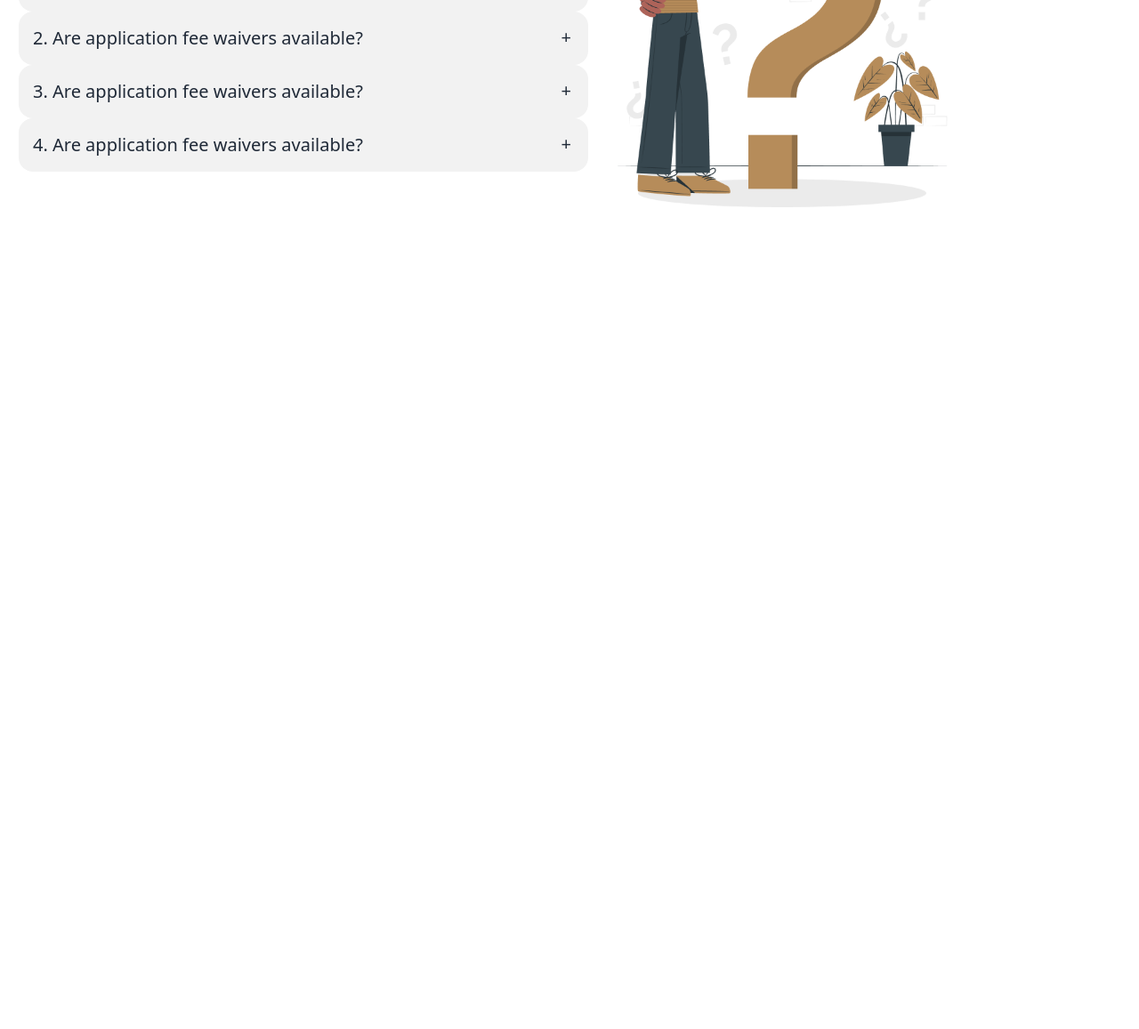
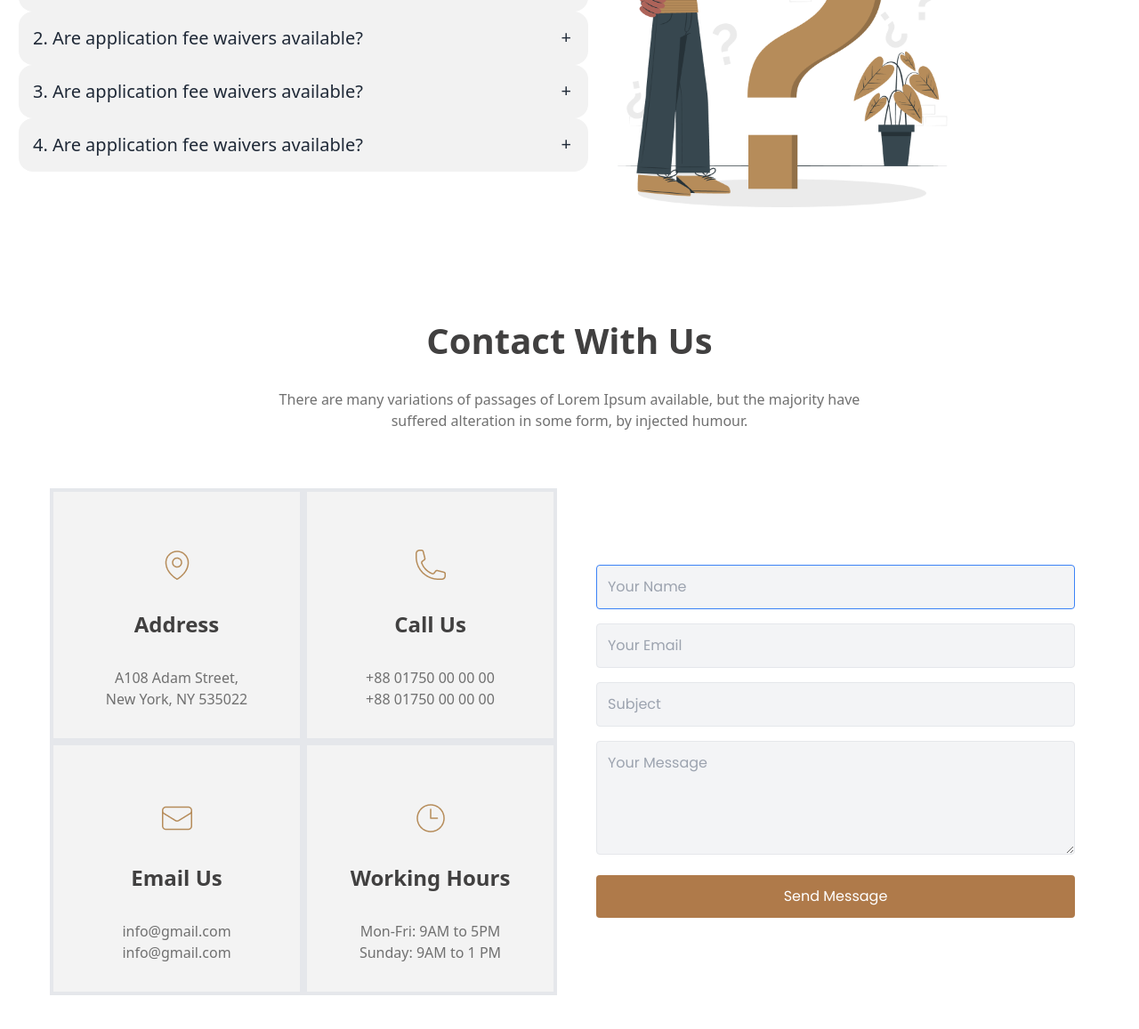
Before and after one commit to depressedKarimul/legal-solution-web, a plain HTML site: page index.html in a window 1280 px wide. Shown: the part 3110-4267 px from the top of the page at 89% size. Before the commit the page ends 3343 px from the top, so only its background shows below. Drawn offline with nearby package versions, Linux system fonts and the light colour scheme.

Commit message:
Contact With Us Section Added

```diff
--- a/index.html
+++ b/index.html
@@ -448,7 +448,7 @@
         </p>
       </div>
 
-      <!-- flex marmu -->
+
 
       <div class="flex flex-col lg:flex-row justify-center items-center gap-7">
 
@@ -495,6 +495,165 @@
     </section>
 
 
+    <!-- Contact With Us Section -->
+
+    <section class="mt-[120px] mb-16">
+      <div>
+        <h2 class="text-center font-extrabold text-[40px] text-main-title-color">Contact With Us</h2>
+
+        <p class="text-main-text-color text-base font-normal text-center mt-6 mb-16">
+          There are many variations of passages of Lorem Ipsum available, but the majority have <br> suffered alteration in some form, by injected humour.
+        </p>
+      </div>
+
+
+      <!--  Contact With Us cards-->
+
+<div class="flex flex-col lg:flex-row justify-center items-center gap-7">
+<div>
+  <div>
+    <div class="flex flex-col lg:flex-row">
+      <!-- card-1 -->
+      <div>
+        <div class="card bg-[#F3F3F3] w-[285px] h-[285px] rounded-none border-4">
+          <figure class="pt-16">
+            <img
+              src="images/location.png"
+              alt="Shoes"
+              class="h-10 w-10" />
+          </figure>
+          <div class="card-body items-center text-center">
+            <h2 class="card-title text-font-EB-Garamond text-[#414040] text-2xl font-extrabold">Address</h2>
+            <p class="text-main-text-color text-base font-normal text-center mt-6">
+              A108 Adam Street, <br />
+              New York, NY 535022
+            </p>
+          </div>
+        </div>
+      </div>
+
+      <!-- card-2 -->
+      <div>
+        <div class="card bg-[#F3F3F3] w-[285px] h-[285px] rounded-none border-4">
+          <figure class="pt-16">
+            <img
+              src="images/call.png"
+              alt="Shoes"
+              class="h-10 w-10" />
+          </figure>
+          <div class="card-body items-center text-center">
+            <h2 class="card-title text-font-EB-Garamond text-[#414040] text-2xl font-extrabold">Call Us</h2>
+            <p class="text-main-text-color text-base font-normal text-center mt-6">
+              +88 01750 00 00 00
+              <br>
+              +88 01750 00 00 00
+            </p>
+          </div>
+        </div>
+      </div>
+    </div>
+
+  </div>
+
+
+  <div>
+    <div class="flex flex-col lg:flex-row">
+      <!-- card-1 -->
+      <div>
+        <div class="card bg-[#F3F3F3] w-[285px] h-[285px] rounded-none border-4">
+          <figure class="pt-16">
+            <img
+              src="images/email.png"
+              alt="Shoes"
+              class="h-10 w-10" />
+          </figure>
+          <div class="card-body items-center text-center">
+            <h2 class="card-title text-font-EB-Garamond text-[#414040] text-2xl font-extrabold">Email Us</h2>
+            <p class="text-main-text-color text-base font-normal text-center mt-6">
+              info@gmail.com
+              <br>
+              info@gmail.com
+            </p>
+          </div>
+        </div>
+      </div>
+
+      <!-- card-2 -->
+      <div>
+        <div class="card bg-[#F3F3F3] w-[285px] h-[285px] rounded-none border-4">
+          <figure class="pt-16">
+            <img
+              src="images/time.png"
+              alt="Shoes"
+              class="h-10 w-10" />
+          </figure>
+          <div class="card-body items-center text-center">
+            <h2 class="card-title text-font-EB-Garamond text-[#414040] text-2xl font-extrabold">Working Hours</h2>
+            <p class="text-main-text-color text-base font-normal text-center mt-6">
+              Mon-Fri: 9AM to 5PM
+              <br>
+              Sunday: 9AM to 1 PM
+            </p>
+          </div>
+        </div>
+      </div>
+    </div>
+
+  </div>
+</div>
+
+
+<div>
+  <!-- form -->
+  <div class="lg:w-[570px]  p-4 font-Poppins">
+    <form class="space-y-4">
+        <div>
+            <input
+                type="text"
+                placeholder="Your Name"
+                class="w-full p-3 border border-blue-500 rounded bg-gray-100"
+            />
+        </div>
+        <div>
+            <input
+                type="email"
+                placeholder="Your Email"
+                class="w-full p-3 border border-gray-200 rounded bg-gray-100"
+            />
+        </div>
+        <div>
+            <input
+                type="text"
+                placeholder="Subject"
+                class="w-full p-3 border border-gray-200 rounded bg-gray-100"
+            />
+        </div>
+        <div>
+            <textarea
+                placeholder="Your Message"
+                class="w-full p-3 h-32 border border-gray-200 rounded bg-gray-100"
+            ></textarea>
+        </div>
+        <div>
+            <button
+                type="submit"
+                class="w-full p-3 text-white bg-brown-600 rounded hover:bg-brown-700"
+                style="background-color: #af7a4a;"
+            >
+                Send Message
+            </button>
+        </div>
+    </form>
+</div>
+
+</div>
+
+
+
+
+
+
+</div>
   </main>
 
 
```
